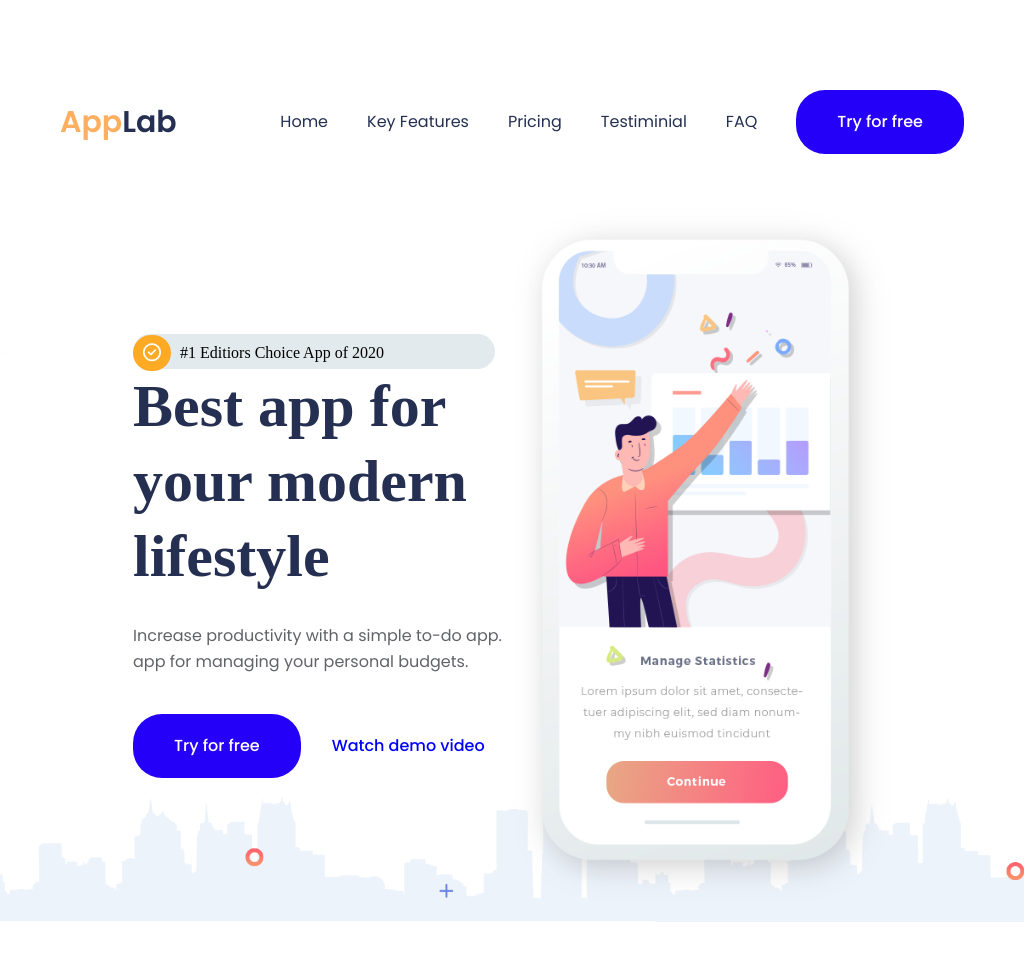
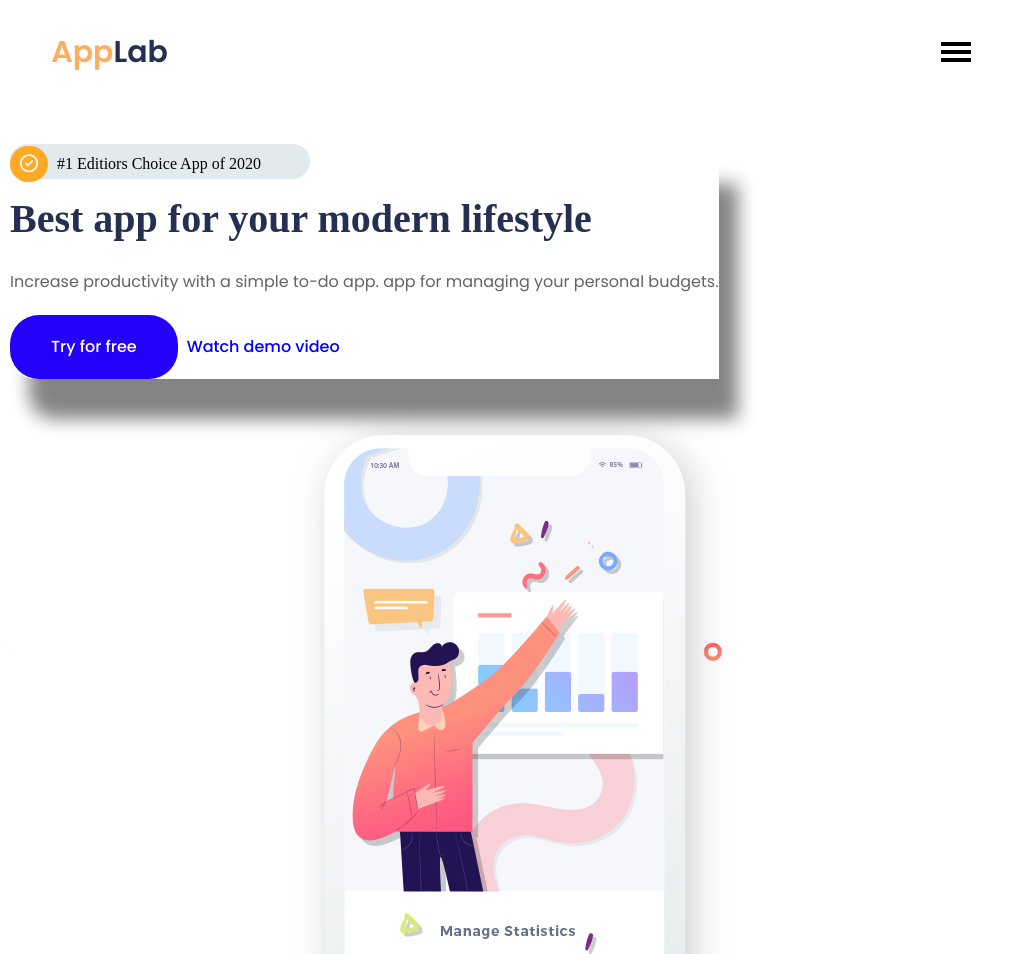
Before and after one commit to Faruk-Suljagic/App-Landing, a plain HTML site: page index.html in a window 1024 px wide. Shown: the top 954 px of the page. Before the commit the page ends 922 px from the top, so only its background shows below. Drawn offline with Linux system fonts and the light colour scheme.

Commit message:
Hero section

```diff
--- a/index.html
+++ b/index.html
@@ -199,8 +199,8 @@
 						<a href=""></a>
 					</div>
 				</div>
-				<div class="hero-wrapper">
-					<div class="wrapper-split1">
+				<div id="hero-wrapper" class="hero-wrapper">
+					<div id="wrapper-split1" class="wrapper-split1">
 						<div class="alignItems-split1">
 							<p id="editorChoice">
 								<i class="far fa-check-circle"></i>#1 Editiors Choice App of 2020
@@ -216,9 +216,7 @@
 							</div>
 						</div>
 					</div>
-					<div class="wrapper-split2">
-						<img src="images/Vector_Smart_Object.png" />
-					</div>
+					<div class="wrapper-split2"><img src="images/Vector_Smart_Object.png" /></div>
 				</div>
 			</div>
 		</div>
--- a/style.css
+++ b/style.css
@@ -11,6 +11,7 @@ button {
 }
 img {
 	max-width: 100%;
+	height: auto;
 }
 .poppins-small {
 	font-size: 16px;
@@ -74,18 +75,15 @@ img {
 	text-align: center;
 }
 .hero-container {
+	max-width: 100%;
+	width: 100%;
 	background-image: url(images/2-layers.png);
 	background-size: 115%;
 	background-position: bottom;
 	background-repeat: no-repeat;
-	max-width: 100%;
-	width: 100%;
 }
 .hero-wrapper-container {
-	display: flex;
-	flex-direction: column;
-	margin: 80px 160px 0px 160px;
-	background-color: transparent;
+	margin: 80px 130px 0px 130px;
 }
 .navigationBar {
 	display: flex;
@@ -115,6 +113,7 @@ img {
 }
 .links a {
 	text-decoration: none;
+	font-size: 14px;
 	padding-right: 35px;
 }
 .hero-wrapper {
@@ -122,27 +121,28 @@ img {
 	align-items: center;
 	justify-content: center;
 	flex-direction: row;
-	margin: 55px 73px 0px 73px;
+	margin: 55px 63px 0px 63px;
 }
 .wrapper-split1 {
 	display: flex;
 	flex-direction: column;
 	flex: 1;
-	align-items: flex-start;
+	align-items: center;
 	justify-content: center;
 	text-align: left;
+	box-shadow: 19px 40px 18px rgba(0, 0, 0, 0.486);
 }
 .alignItems-split1 {
 	display: flex;
 	flex-direction: column;
-	justify-content: flex-start;
+	justify-content: center;
 }
 #editorChoice {
 	display: flex;
 	align-items: center;
 	text-align: left;
 	padding: 10px 48px 6px 0px;
-	width: 362px;
+	width: 332px;
 	height: 35px;
 	border-radius: 18px;
 	background-color: #e2eaed;
@@ -175,9 +175,11 @@ img {
 }
 .wrapper-split2 {
 	display: flex;
-	flex: 1;
+	align-items: flex-end;
 	justify-content: flex-end;
-	align-items: flex-end;
+}
+.wrapper-split2 img {
+	flex: 2;
 }
 .hamburgerMenu {
 	display: flex;
@@ -189,12 +191,103 @@ img {
 	padding: 2px;
 	background-color: black;
 }
-@media only screen and (max-width: 1004px) {
+@media only screen and (max-width: 1252px) {
+	#editorChoice {
+		width: 300px;
+	}
+	.poppins-small {
+		font-size: 14px;
+		font-family: "Poppins", sans-serif;
+		font-weight: 400;
+		color: #242f51;
+	}
+	.poppins-medium {
+		font-size: 32px;
+		font-family: "Poppins - Semi Bold";
+		font-weight: 400;
+		color: #242f51;
+	}
+	.poppins-medium-large {
+		font-size: 35px;
+		font-weight: 400;
+		font-family: "Poppins - Semi Bold";
+		color: #242fd1;
+		line-height: 50px;
+		text-align: left;
+	}
+	.poppins-large {
+		font-size: 40px;
+		font-weight: 600;
+		font-family: "Poppins - Semi Bold";
+		font-style: normal;
+		color: #242f51;
+		text-align: left;
+		line-height: 75px;
+	}
+	.offer-text {
+		color: #999ca5;
+		font-family: "Poppins", sans-serif;
+		font-size: 14px;
+		font-weight: 400;
+		font-style: normal;
+		letter-spacing: normal;
+		line-height: 48px;
+		text-align: left;
+	}
+	.poppins-button {
+		border-radius: 29px;
+		background-color: #2500f9;
+		padding: 10px 41px 10px 41px;
+		color: #ffffff;
+		font-family: "Poppins", sans-serif;
+		font-size: 16px;
+		font-weight: 500;
+		letter-spacing: normal;
+		line-height: 44px;
+		text-align: left;
+	}
+	.poppins-paragraph {
+		color: #616368;
+		font-family: "Poppins", sans-serif;
+		font-size: 16px;
+		font-weight: 400;
+		font-style: normal;
+		letter-spacing: normal;
+		line-height: 26px;
+		text-align: left;
+	}
 	.links {
 		display: none;
 	}
 	.hero-wrapper-container {
-		margin: 30px 10px;
+		margin: 30px 0px;
+		justify-content: center;
+	}
+	#hero-wrapper {
+		margin: 70px 0 30px 0;
+		align-items: center;
+		flex-direction: column;
+	}
+	#wrapper-split1 {
+		margin: 0px 10px;
+		margin-right: auto;
+		flex: unset;
+		border-bottom-left-radius: 25px;
+	}
+	.watchDemo {
+		background-color: transparent;
+		color: blue;
+		padding: 0;
+	}
+	.alignItems-split1 {
+		text-align: center;
+		align-items: flex-start;
+	}
+	.alignItems-split1 p {
+		padding: 10px 0;
+	}
+	.split1-btn {
+		margin-right: 5px;
 	}
 	.bestApp {
 		line-height: 60px;
@@ -202,25 +295,23 @@ img {
 	.navigationBar {
 		width: 90%;
 	}
-}
-@media only screen and (min-width: 1005px) and (max-width: 1499px) {
-	.hero-wrapper-container {
-		padding: 20px;
-		margin: 70px 40px 0px 40px;
-	}
-	.hamburgerMenu {
-		display: none;
+	.wrapper-split2 {
+		flex: unset;
+		margin: 20px 10px 0px 10px;
 	}
 }
-@media only screen and (min-width: 1500px) {
+
+@media only screen and (min-width: 1253px) {
+	.links a {
+		font-size: 16px;
+	}
 	.hero-wrapper-container {
-		margin: 120px 212px 0px 212px;
+		margin: 60px 150px 0px 150px;
 	}
-	.wrapper-split1 {
-		flex: 1;
-	}
-	.wrapper-split2 {
+	.wrapper-split2 img {
 		flex: 2;
+		align-items: center;
+		justify-content: center;
 	}
 	.hamburgerMenu {
 		display: none;
```
